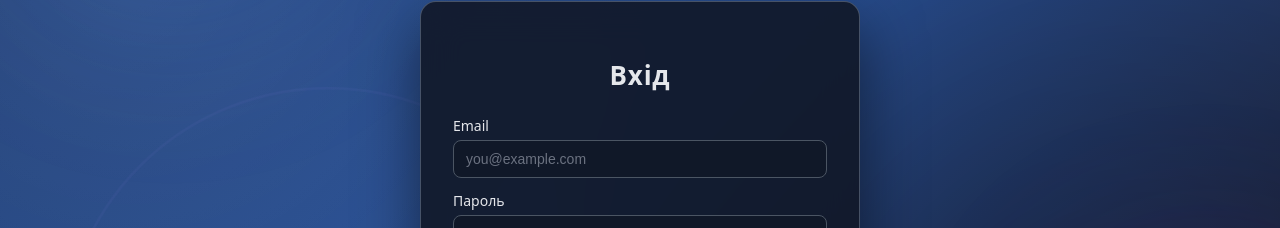
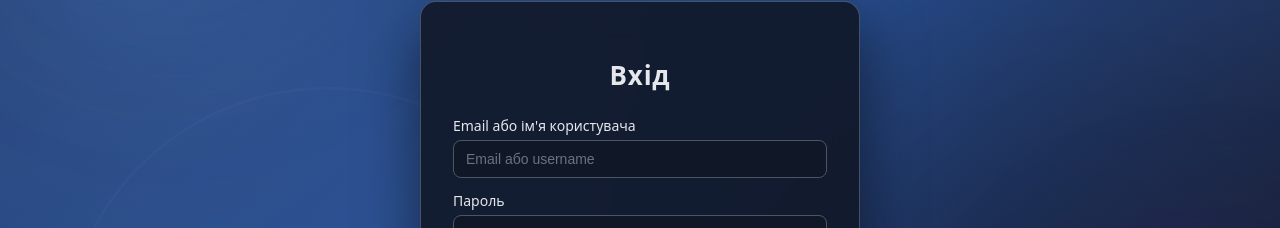
Before and after one commit to Diploma-Agent/Diploma-work, a React (Vite) app in the folder frontend/: page /login in a window 1280 px wide. Shown: the part 206-434 px from the top of the page. Built offline with nearby package versions, Linux system fonts and the light colour scheme.

Commit message:
refactor: update login form to accept username or email for authentication

```diff
--- a/frontend/src/api/authService.js
+++ b/frontend/src/api/authService.js
@@ -30,7 +30,7 @@ export const authService = {
 		try {
 			// Backend підтримує як username, так і email
 			const response = await api.post('/api/auth/login/', {
-				username: credentials.email, // Можна відправляти email або username
+				username: credentials.login || credentials.email, // Можна відправляти email або username
 				password: credentials.password,
 			});
 
--- a/frontend/src/templates/Login.jsx
+++ b/frontend/src/templates/Login.jsx
@@ -4,7 +4,7 @@ import '../styles/authStyles.css';
 import { authService } from '../api/authService';
 
 function Login() {
-	const [form, setForm] = useState({ email: '', password: '' });
+	const [form, setForm] = useState({ login: '', password: '' });
 	const [error, setError] = useState('');
 	const [loading, setLoading] = useState(false);
 	const navigate = useNavigate();
@@ -15,7 +15,7 @@ function Login() {
 		e.preventDefault();
 		setError('');
 
-		if (!form.email || !form.password) {
+		if (!form.login || !form.password) {
 			setError('Заповніть всі поля.');
 			return;
 		}
@@ -25,7 +25,7 @@ function Login() {
 
 			// Використовуємо реальний API
 			const data = await authService.login({
-				email: form.email,
+				login: form.login,
 				password: form.password,
 			});
 
@@ -68,13 +68,13 @@ function Login() {
 					{error && <div className="auth-error">{error}</div>}
 					<form onSubmit={onSubmit} noValidate>
 						<label className="auth-label">
-							Email
+							Email або ім'я користувача
 							<input
 								className="auth-input"
-								name="email"
-								type="email"
-								placeholder="you@example.com"
-								value={form.email}
+								name="login"
+								type="text"
+								placeholder="Email або username"
+								value={form.login}
 								onChange={onChange}
 								required
 							/>
```
